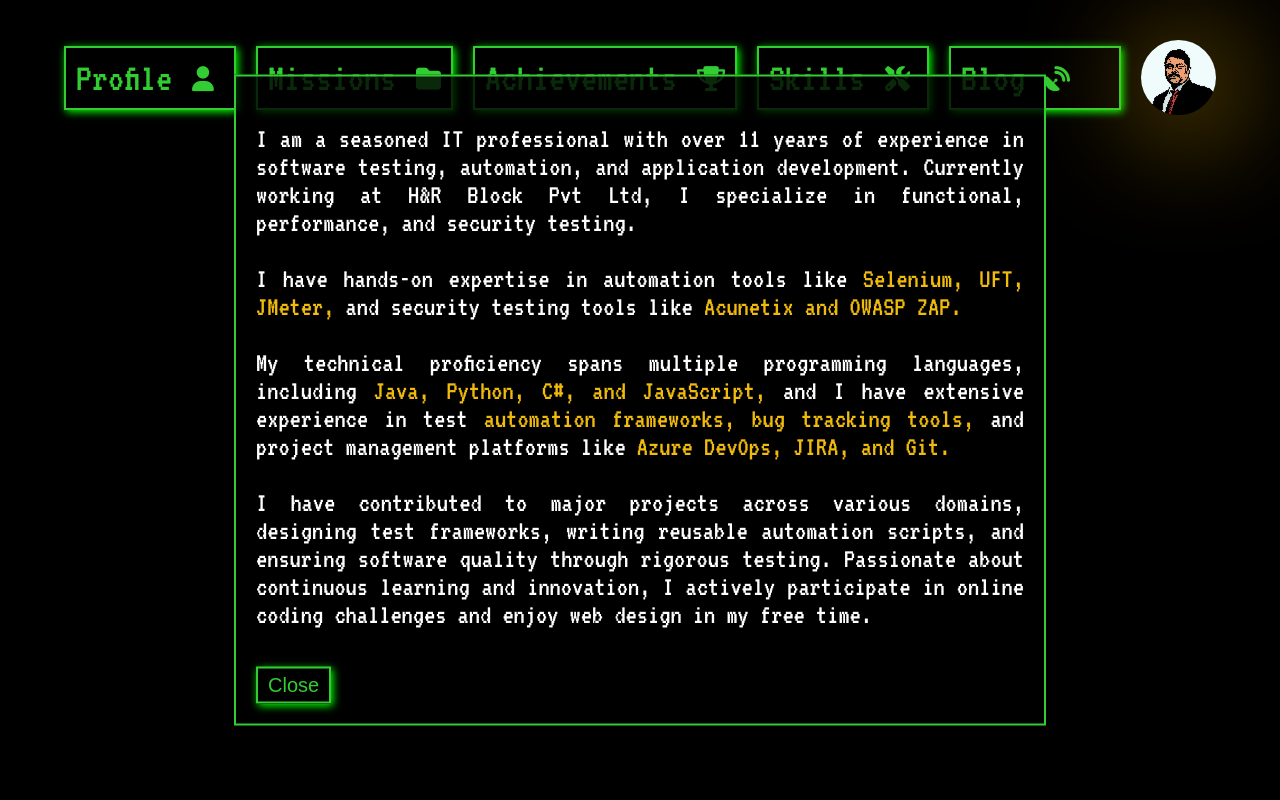
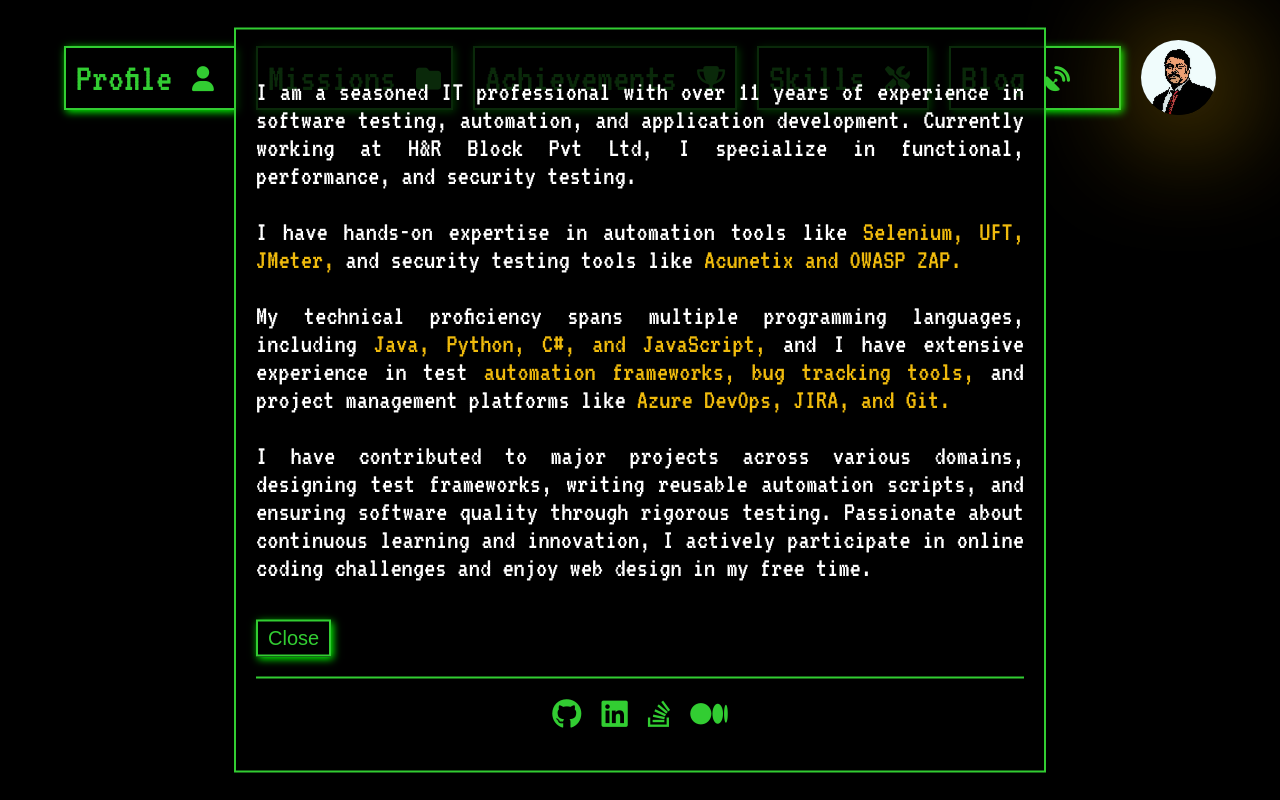
Before and after one commit to rahuldas91/portfolio, a plain HTML site: page index.html in a window 1280 px wide. Both pictures are taken after a click on the element "Press Start". Drawn offline with Linux system fonts and the light colour scheme.

Commit message:
added social icon and details

```diff
--- a/css/styles.css
+++ b/css/styles.css
@@ -130,6 +130,29 @@ body {
     margin-top: 20px;
     margin-left: 20px;
 }
+
+.social-links {
+    display: flex;
+    justify-content: center;
+    gap: 20px;
+    padding: 20px;
+    background: black;
+    border-top: 2px solid limegreen;
+    margin-top: 20px;
+}
+
+.social-links a {
+    color: limegreen;
+    font-size: 30px;
+    transition: transform 0.3s ease, color 0.3s ease;
+}
+
+.social-links a:hover {
+    color: #00ff00;
+    transform: scale(1.2);
+    animation: glitch 5s infinite alternate;
+}
+
 /* ----------------- All styles for the about-me section: ----------------*/
 #about-me {
     display: none; /* Hidden by default */
--- a/index.html
+++ b/index.html
@@ -56,6 +56,21 @@
                 I actively participate in online coding challenges and enjoy web design in my free time.
             </p>
             <button class="close-btn" onclick="closeAboutMe()">Close</button>
+            <div class="social-links">
+                <a href="https://github.com/rahuldas91" target="_blank">
+                    <i class="fa-brands fa-github" title="Git Hub"></i>
+                </a>
+                <a href="https://www.linkedin.com/in/rahuldas90" target="_blank">
+                    <i class="fa-brands fa-linkedin" title="Linked In"></i>
+                </a>
+                <a href="https://stackoverflow.com/users/4481094/rahul-das?tab=profile" target="_blank">
+                    <i class="fa-brands fa-stack-overflow" title="Stack Overflow"></i>
+                </a>
+                <a href="https://medium.com/@rahuldas90" target="_blank">
+                    <i class="fa-brands fa-medium" title="Medium"></i>
+                </a>
+            </div>
+
         </div>
         <div id="projects">
             <div class="project-container">
```
